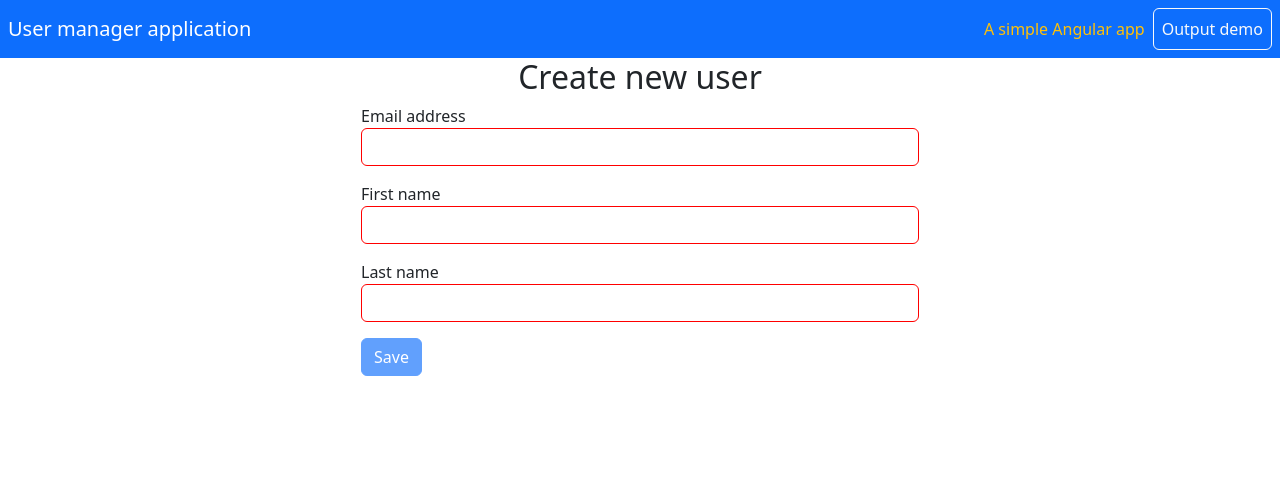
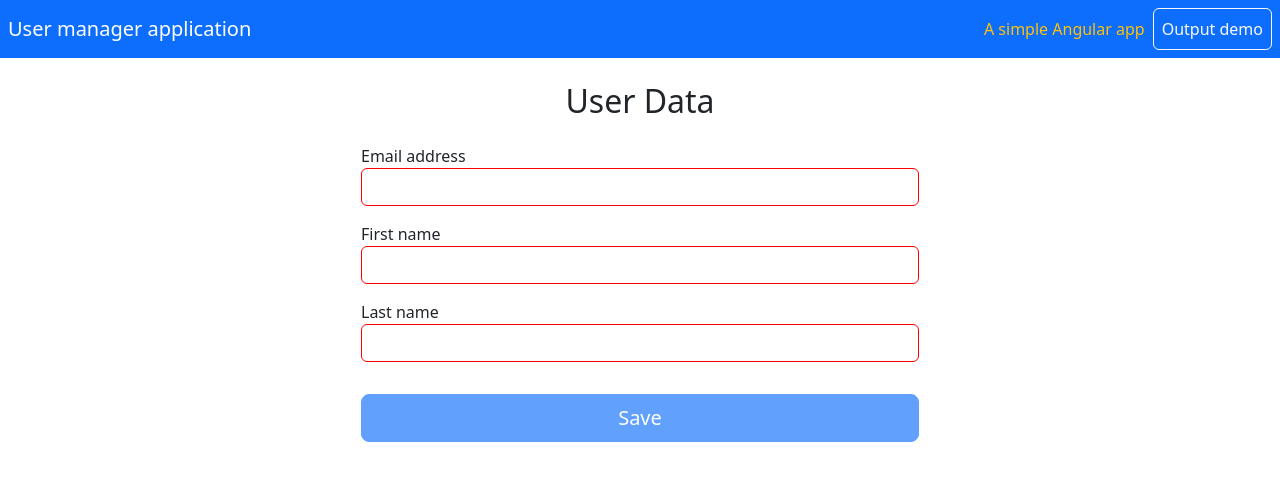
Before and after one commit to Training360/Angular-basic-t360-2023, an Angular app in the folder projects/user-manager/: page / in a window 1280 px wide. Both pictures are taken after typing "Sample" into the empty fields and a click on the button "Create new user". Shown: the top 480 px of the page. Built offline with nearby package versions, Linux system fonts and the light colour scheme; no server answers.

Commit message:
User form design

```diff
--- a/projects/user-manager/src/app/components/user-form/user-form.component.html
+++ b/projects/user-manager/src/app/components/user-form/user-form.component.html
@@ -2,7 +2,7 @@
   class="d-flex flex-column align-items-center"
   *ngIf="user$ | async as user"
 >
-  <h2>Create new user</h2>
+  <h2 class="text-dark pt-4 pb-3">User Data</h2>
   <form #userForm="ngForm" (ngSubmit)="handleFormSubmit(userForm, user)">
     <div class="mb-3">
       <label for="emailAddress">Email address</label>
@@ -37,8 +37,16 @@
         required
       />
     </div>
-    <div class="mb-3">
-      <button [disabled]="userForm.invalid" class="btn btn-primary bt-lg" type="submit">Save</button>
+    <div class="mb-3 text-center py-3">
+      <div class="d-grid gap-2">
+        <button
+          [disabled]="userForm.invalid"
+          class="btn btn-lg btn-primary"
+          type="submit"
+        >
+          Save
+        </button>
+      </div>
     </div>
   </form>
 </div>
```
